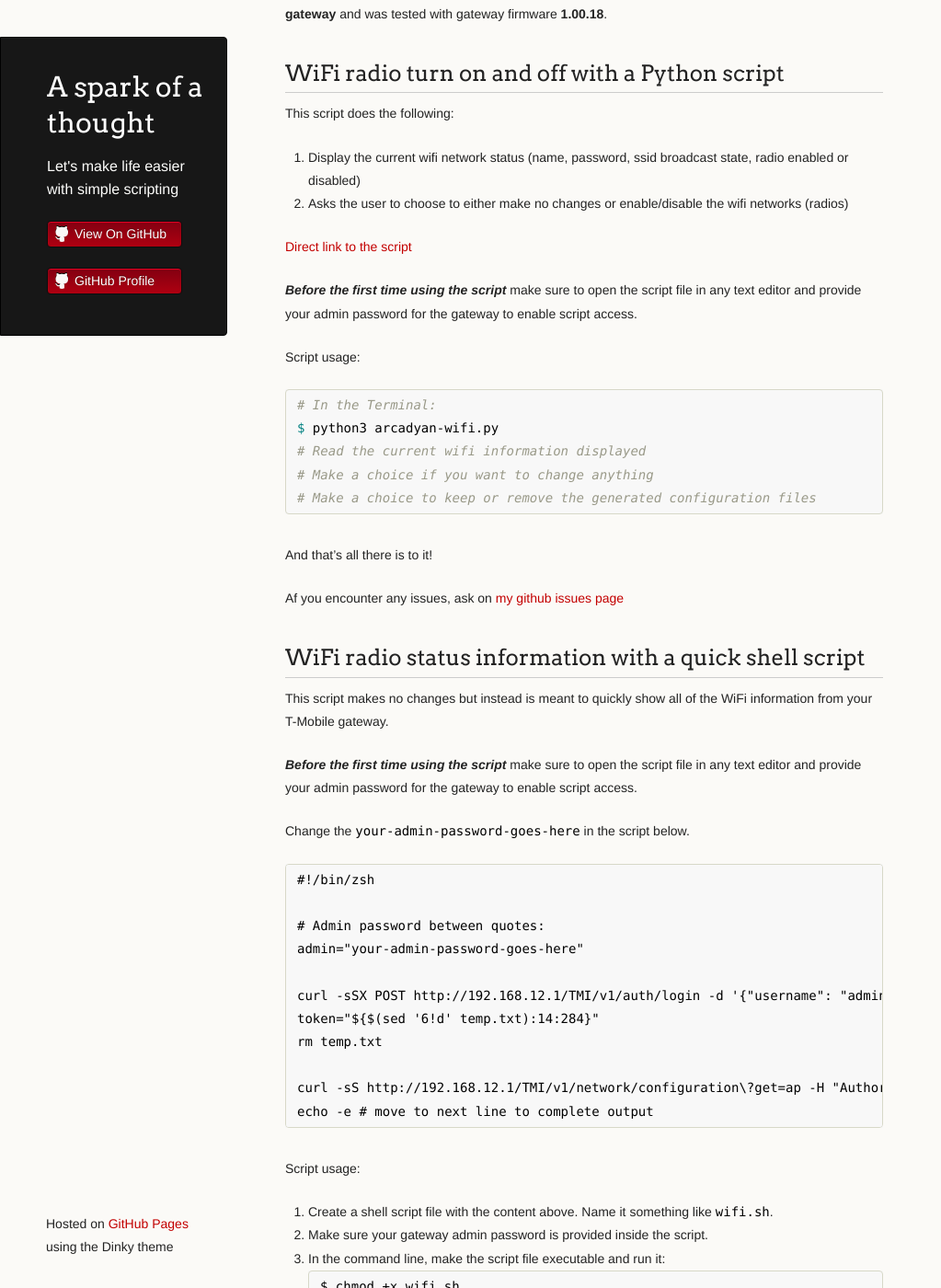
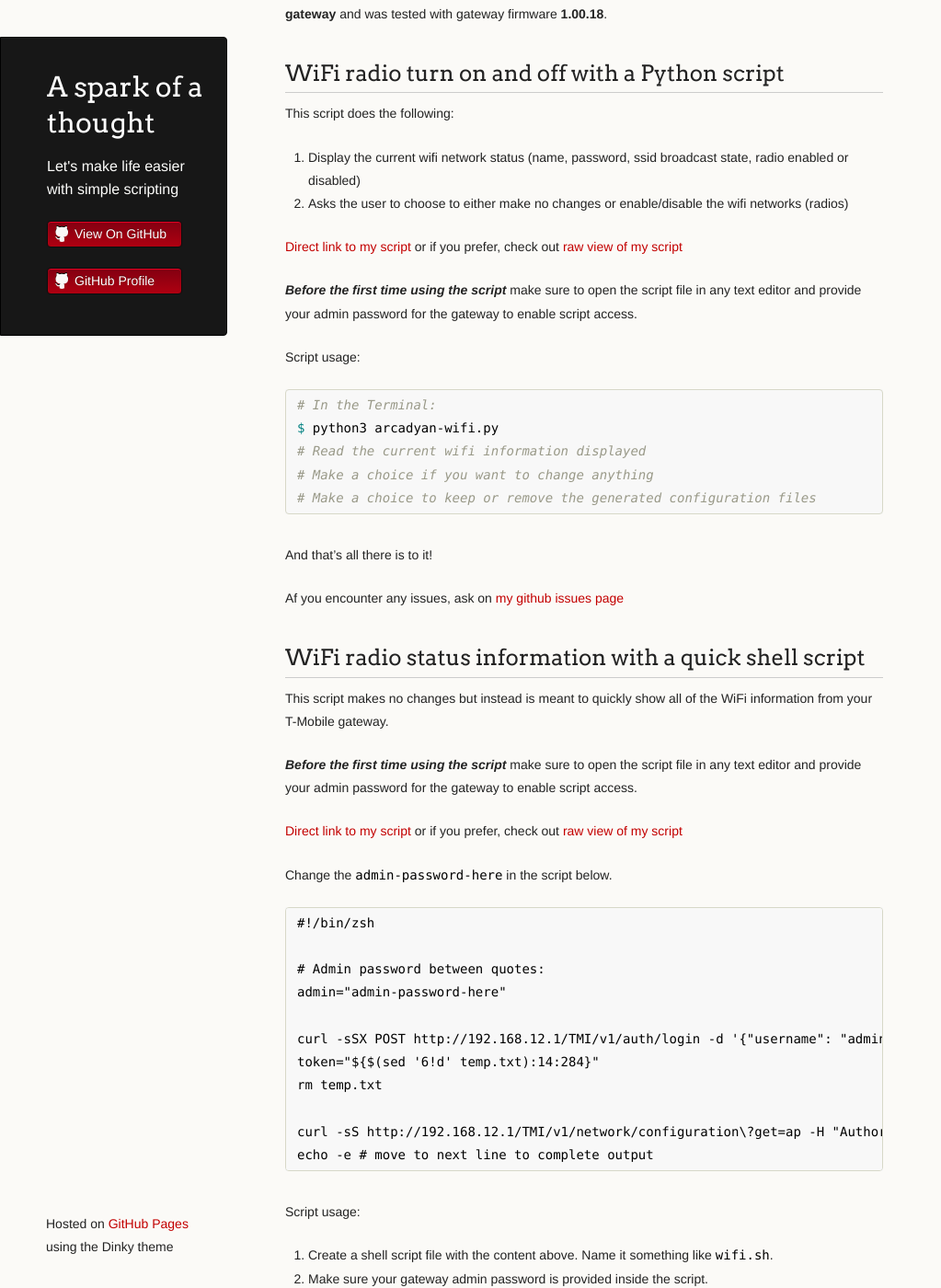
Before and after one commit to verityj/verityj.github.io, a Jekyll site: the page built from docs/index.md, in a window 1280 px wide and 1400 px high, scrolled down 224 px. Shown: the whole window at 92% size, without its empty margins (0-1023 px from the left). Built offline with Jekyll 4.4.1, drawn with Linux system fonts in a browser that asks for light colours; our own code applies the rules of GitHub Pages for plain Markdown files.

Commit message:
Add files via upload

````diff
--- a/docs/index.md
+++ b/docs/index.md
@@ -13,7 +13,7 @@ This script does the following:
 1. Display the current wifi network status (name, password, ssid broadcast state, radio enabled or disabled)
 2. Asks the user to choose to either make no changes or enable/disable the wifi networks (radios)
 
-[Direct link to the script](https://github.com/verity-s/verity-s.github.io/blob/main/arcadyan-wifi.py)
+[Direct link to my script](https://github.com/verity-s/verity-s.github.io/blob/main/arcadyan-wifi.py) or if you prefer, check out [raw view of my script](https://raw.githubusercontent.com/verity-s/verity-s.github.io/main/T-Mobile/arcadyan-wifi.py)
 
 ***Before the first time using the script*** make sure to open the script file in any text editor and provide your admin password for the gateway to enable script access.
 
@@ -36,12 +36,14 @@ This script makes no changes but instead is meant to quickly show all of the WiF
 
 ***Before the first time using the script*** make sure to open the script file in any text editor and provide your admin password for the gateway to enable script access.
 
-Change the `your-admin-password-goes-here` in the script below.
+[Direct link to my script](https://github.com/verity-s/verity-s.github.io/blob/main/T-Mobile/wifi-info.sh) or if you prefer, check out [raw view of my script](https://raw.githubusercontent.com/verity-s/verity-s.github.io/main/T-Mobile/wifi-info.sh)
+
+Change the `admin-password-here` in the script below.
 ```
 #!/bin/zsh
 
 # Admin password between quotes:
-admin="your-admin-password-goes-here"
+admin="admin-password-here"
 
 curl -sSX POST http://192.168.12.1/TMI/v1/auth/login -d '{"username": "admin", "password": "'$admin'"}' > temp.txt
 token="${$(sed '6!d' temp.txt):14:284}"
````
